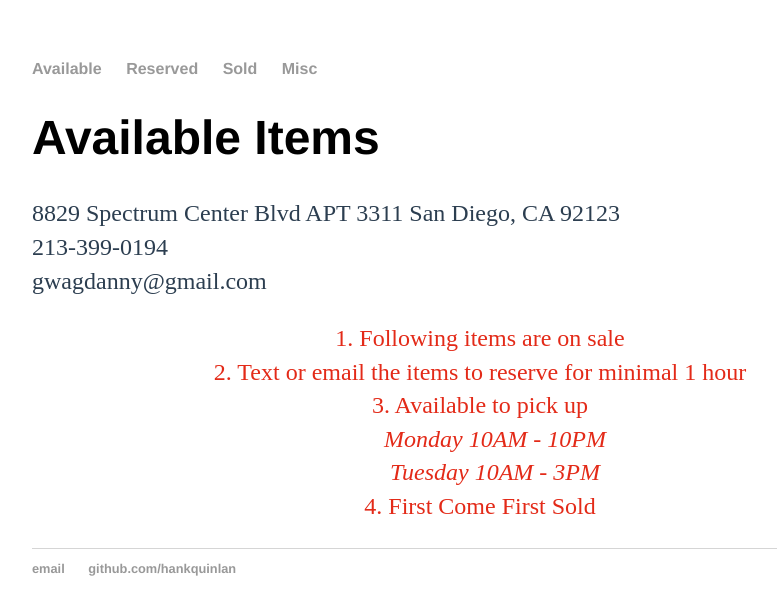
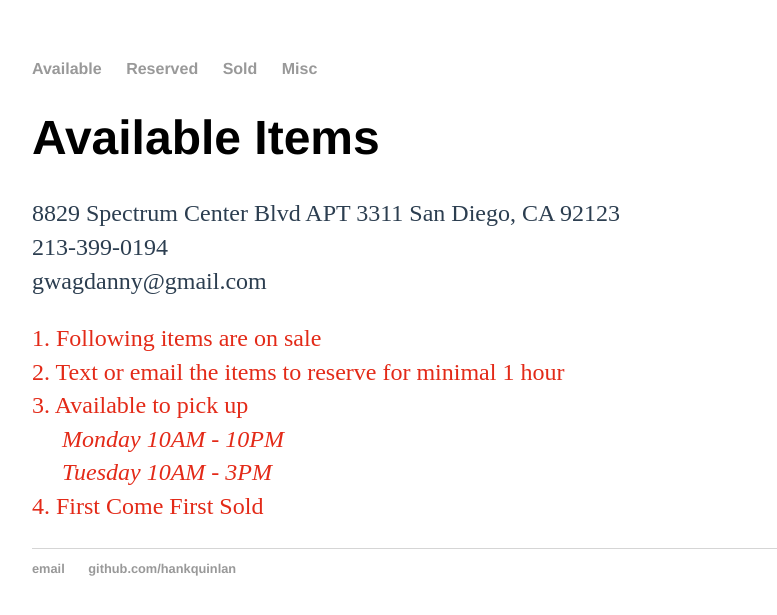
Before and after one commit to AvionMoveOut/AvionMoveOut.github.io, a Jekyll site: the page built from index.html, in a window 1280 px wide. Shown: the top 615 px of the page, without its empty margins (160-937 px from the left). Built offline with Jekyll 4.4.1, drawn with Linux system fonts in a browser that asks for light colours.

Commit message:
Update index.html

```diff
--- a/index.html
+++ b/index.html
@@ -14,7 +14,7 @@ title: Gwag's Move Out
 		</font>
 	</p>
 	<center>
-		<p>
+		<p align="left">
 			<font color=#E32A18>
 				1. Following items are on sale <br />
 				2. Text or email the items to reserve for minimal 1 hour <br />
```
